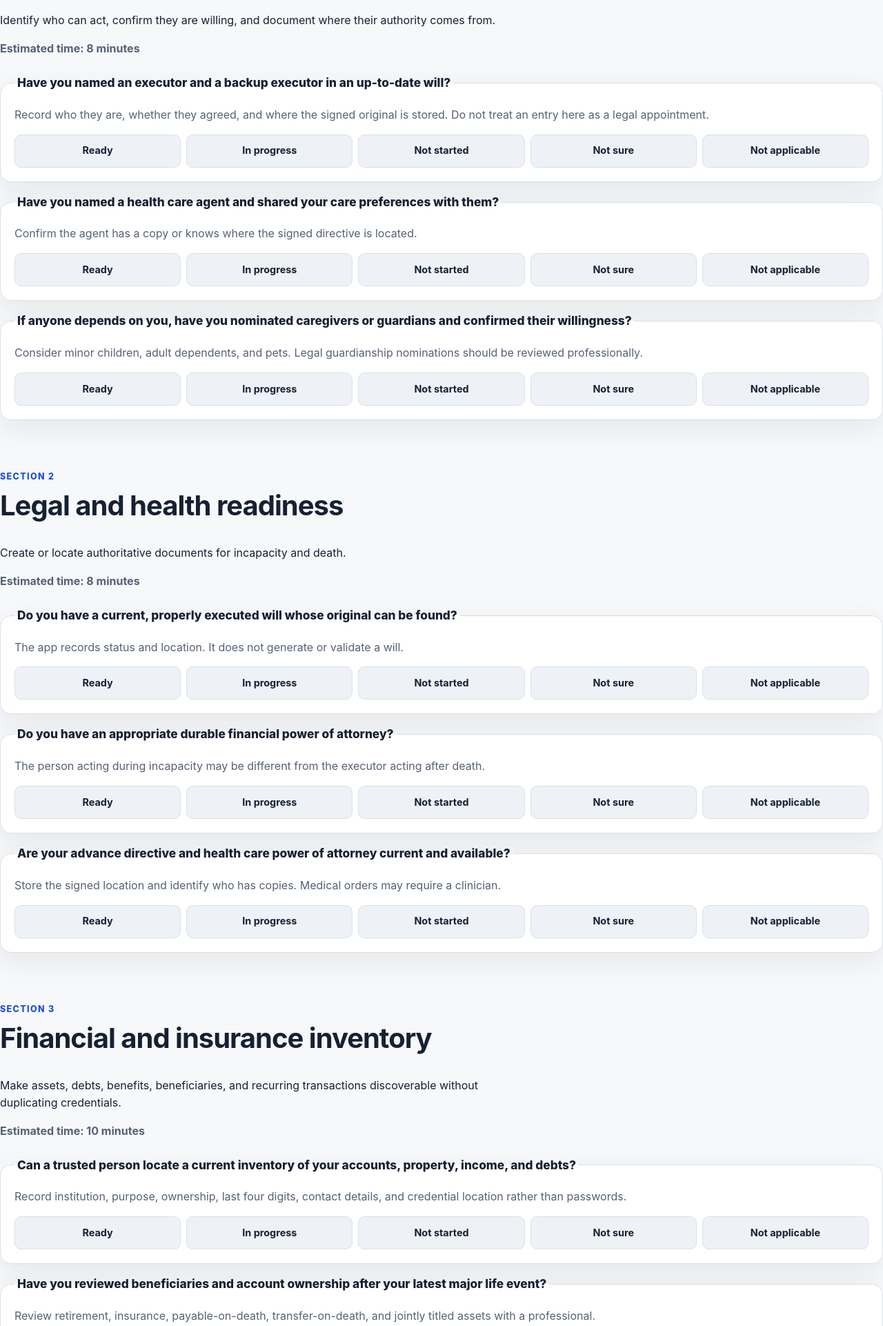
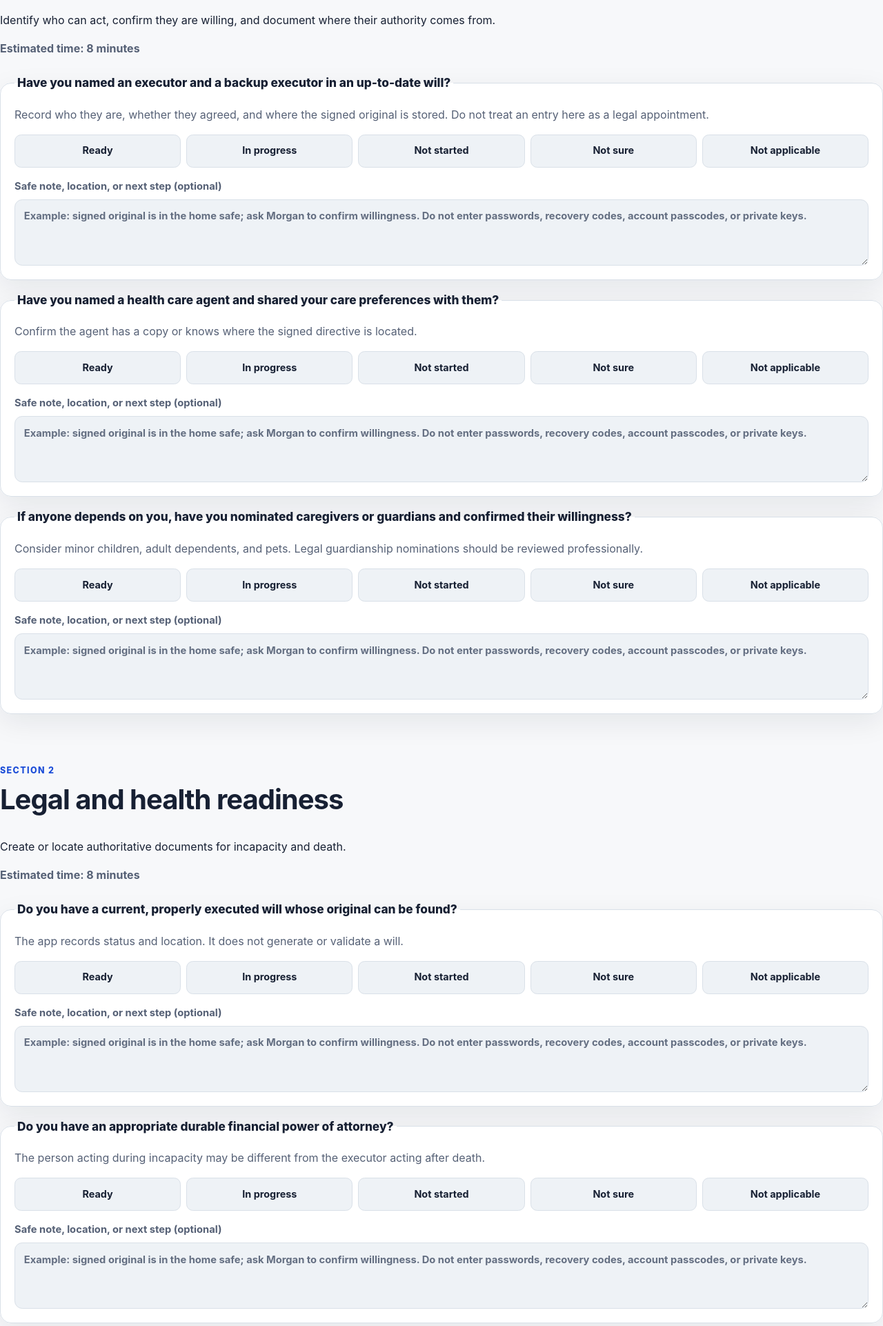
Before and after one commit to infosec-shinobi/GoodToGo, a FastAPI app: page /private in a window 1280 px wide. Shown: the part 1011-2933 px from the top of the page at 69% size. Run offline with FastAPI, Linux system fonts and the light colour scheme.

Commit message:
adding notes section

```diff
--- a/app/static/css/app.css
+++ b/app/static/css/app.css
@@ -170,6 +170,10 @@
 
 button,
 input {
+  font: inherit;
+}
+
+textarea {
   font: inherit;
 }
 
@@ -536,6 +540,36 @@
   outline-offset: 3px;
 }
 
+.safe-note {
+  display: grid;
+  gap: 0.45rem;
+  margin-top: 1rem;
+  color: var(--text-muted);
+  font-size: 0.92rem;
+  font-weight: 700;
+}
+
+.safe-note textarea {
+  min-height: 5.25rem;
+  resize: vertical;
+  border: 1px solid var(--border);
+  border-radius: 0.7rem;
+  padding: 0.8rem;
+  background: var(--surface-muted);
+  color: var(--text);
+}
+
+.safe-note textarea::placeholder {
+  color: var(--text-muted);
+  opacity: 0.9;
+}
+
+.safe-note textarea:focus-visible {
+  border-color: var(--accent);
+  outline: 3px solid var(--accent);
+  outline-offset: 2px;
+}
+
 .take-home {
   margin-block: 4rem;
   padding: clamp(1.25rem, 4vw, 2.5rem);
--- a/app/templates/private_workbook.html
+++ b/app/templates/private_workbook.html
@@ -54,6 +54,10 @@
           </label>
           {% endfor %}
         </div>
+        <label class="safe-note">
+          <span>Safe note, location, or next step (optional)</span>
+          <textarea name="{{ question.id }}__note" rows="3" placeholder="Example: signed original is in the home safe; ask Morgan to confirm willingness. Do not enter passwords, recovery codes, account passcodes, or private keys."></textarea>
+        </label>
       </fieldset>
       {% endfor %}
     </div>
```
Also changed, not shown: app/static/js/workbook.js (+29 -9 lines), docs/roadmap.md (+4 -3 lines), tests/test_web.py (+4 -0 lines).
